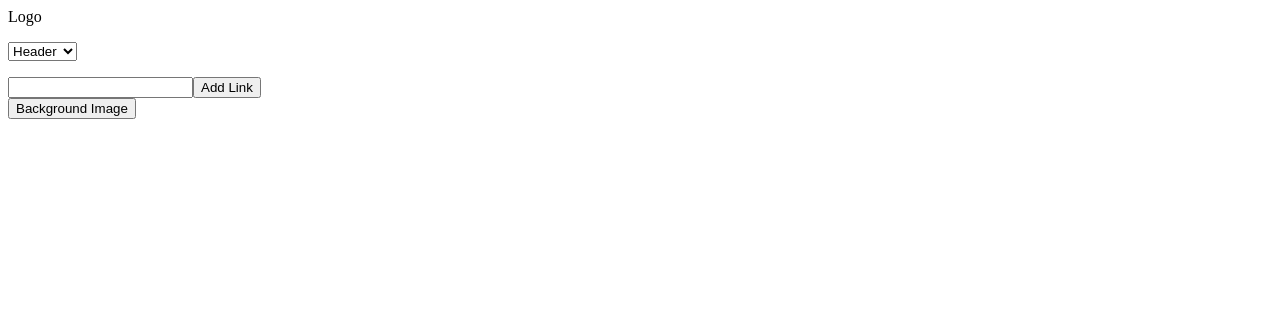
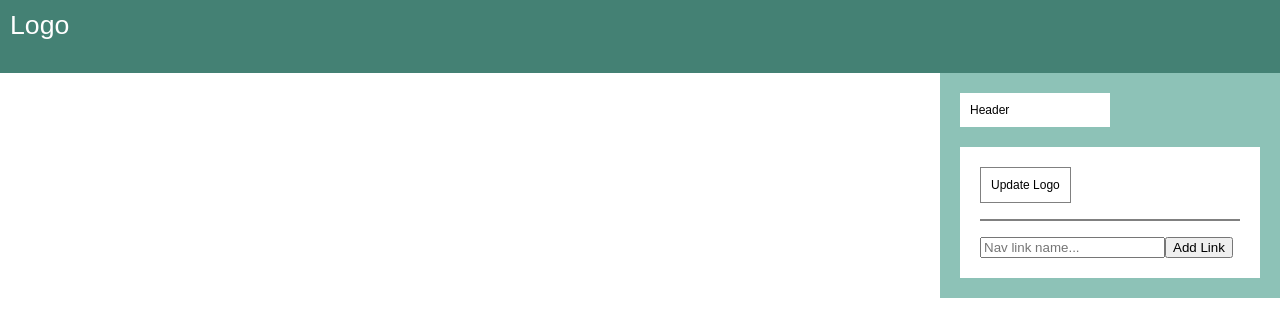
Before and after one commit to merlox/website-builder, a React app: page / in a window 1280 px wide. Shown: the top 336 px of the page. Built offline with nearby package versions, Linux system fonts and the light colour scheme.

Commit message:
Working on the design, the grid container is exceeding the size of the page

```diff
--- a/src/App.js
+++ b/src/App.js
@@ -1,5 +1,6 @@
 import React, { Component, useState } from 'react'
 import { render } from 'react-dom'
+import './index.styl'
 
 class App extends Component {
   constructor (props) {
@@ -11,9 +12,9 @@ class App extends Component {
 
   render () {
     return (
-      <div>
-        <div>
-          <div>Logo</div>
+      <div className="main-container">
+        <div className="navigation">
+          <div className="logo">Logo</div>
           <div className="links">
             <ul>
               {this.state.headerLinks.map((item, i) => {
@@ -38,8 +39,8 @@ class App extends Component {
 
 function SettingsBox (props) {
   return (
-    <div>
-      <select name="admin-panel" onChange={e => {
+    <div className="settings-box">
+      <select className="settings-select" onChange={e => {
         console.log(e.target.value)
       }}>
         <option value="header" name="admin-panel">Header</option>
@@ -48,9 +49,9 @@ function SettingsBox (props) {
         <option value="content" name="admin-panel">Content</option>
       </select>
 
-      <div className="admin-panel-header">
-        <div className="logo-modifier"></div>
-        <div className="links-modifier">
+      <div className="settings-header">
+        <button className="settings-header-logo" type="button">Update Logo</button>
+        <div className="settings-header-links">
           <ul>
             {props.headerLinks.map((item, i) => {
               return (
@@ -69,24 +70,25 @@ function SettingsBox (props) {
           <form onSubmit={e => {
             e.preventDefault()
             const newLink = e.target.querySelector('input[name=header-link-input]').value
+            e.target.querySelector('input[name=header-link-input]').value = ''
             const copyHeaderLinks = props.headerLinks.slice(0)
             copyHeaderLinks.push(newLink)
             localStorage.setItem('headerLinks', JSON.stringify(copyHeaderLinks))
             props.setHeaderLinks(copyHeaderLinks)
           }}>
-            <input type="text" name="header-link-input" />
+            <input type="text" name="header-link-input" placeholder="Nav link name..." />
             <button>Add Link</button>
           </form>
         </div>
       </div>
 
-      <div className="admin-panel-content">
+      {/*<div className="admin-panel-content">
         <button type="button">Background Image</button>
         <div>
           <div className="left-block"></div>
           <div className="right-block"></div>
         </div>
-      </div>
+      </div>*/}
     </div>
   )
 }
--- a/src/index.styl
+++ b/src/index.styl
@@ -0,0 +1,90 @@
+mainColor = rgb(68, 129, 116)
+secondaryColor = rgb(141, 194, 183)
+
+body
+  margin: 0
+  font-family: sans-serif
+
+.main-container
+  display: grid
+  width: 100vw
+
+.navigation
+  background-color: mainColor
+  color: white
+
+  .logo
+    font-size: 20pt
+    padding-left: 10px
+    padding-top: 10px
+
+  .links
+    width: 100%
+
+    ul
+      list-style-type: none
+      padding-left: 0
+      display: grid
+      grid-auto-flow: column
+      width: 100%
+
+    li
+      justify-self: center
+
+.settings-box
+  width: 300px
+  background-color: secondaryColor
+  padding: 20px
+  justify-self: right
+
+  .settings-select
+    border: 0
+    background-color: white
+    width: 50%
+    border-radius: 0
+    -webkit-appearance: none
+    -moz-appearance: none
+    padding: 10px
+    position: relative
+    cursor: pointer
+    font-size: 12px !important
+
+    &:hover
+      background-color: mainColor
+      color: white
+
+.settings-header
+  background-color: white
+  padding: 20px
+  margin-top: 20px
+  border: 0
+
+  .settings-header-logo
+    border: 1px solid grey
+    background-color: white
+    padding: 10px
+    cursor: pointer
+    font-size: 12px
+
+  .settings-header-links ul
+    list-style-type: none
+    padding-left: 0
+    border: 1px solid grey
+
+    li
+      font-size: 12px
+      padding: 10px
+      position: relative
+      cursor: pointer
+
+      &:hover
+        background-color: mainColor
+        color: white
+
+      &:after
+        content: 'x'
+        position: absolute
+        right: 10px
+        width: 20px
+        height: 20px
+        text-align: center
```
Also changed, not shown: 4 other files (tests, documents, lock files or other folders).
